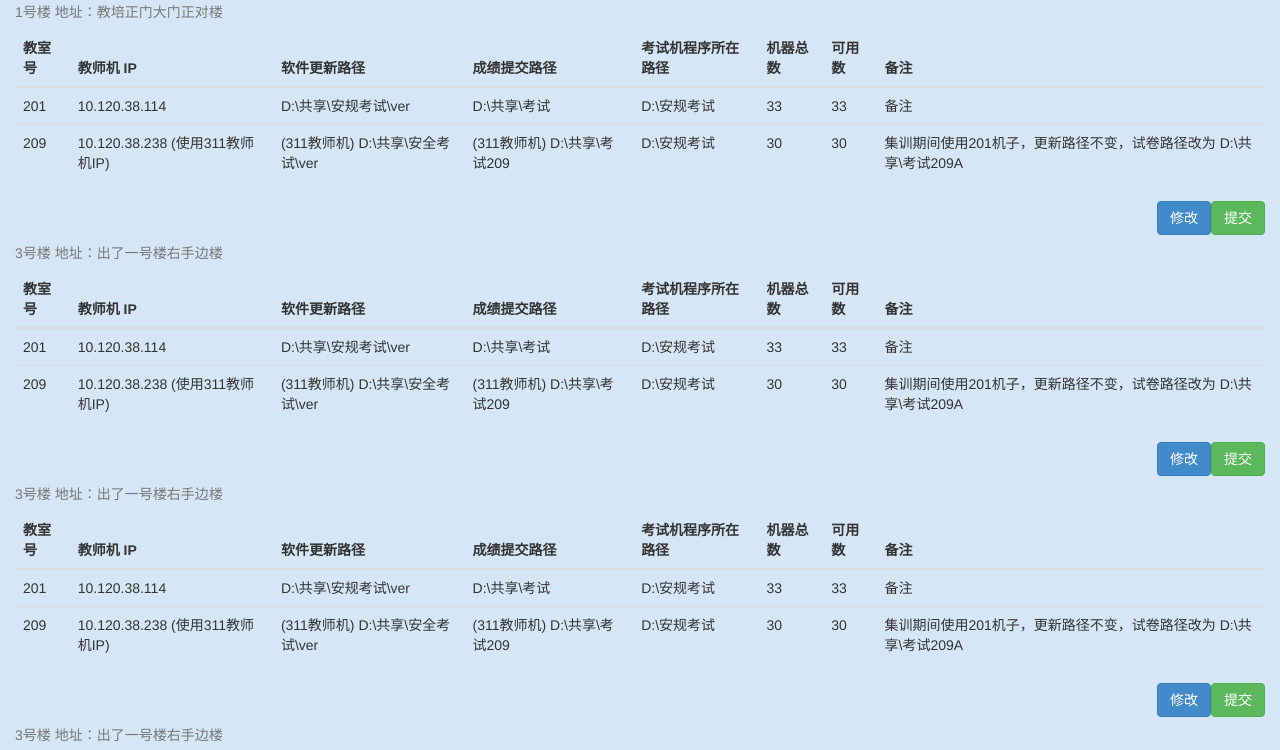
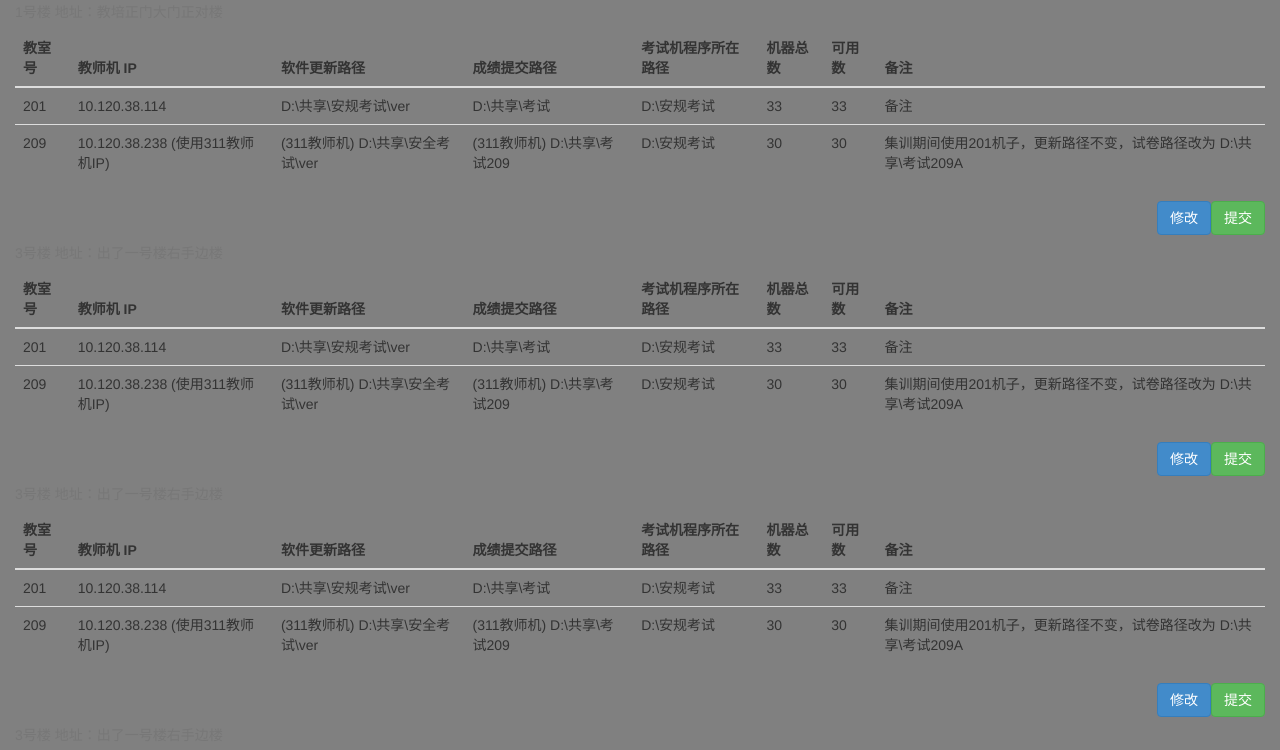
Before and after one commit to lcc512/lcc512test, a plain HTML site: page index.html in a window 1280 px wide. Shown: the part 119-869 px from the top of the page. Drawn offline with Linux system fonts and the light colour scheme.

Commit message:
1013px1449

```diff
--- a/css/main.css
+++ b/css/main.css
@@ -1,6 +1,6 @@
 body{
 
-background-color: #d5e7f6;
+background-color: grey;
 
 
 }
```
